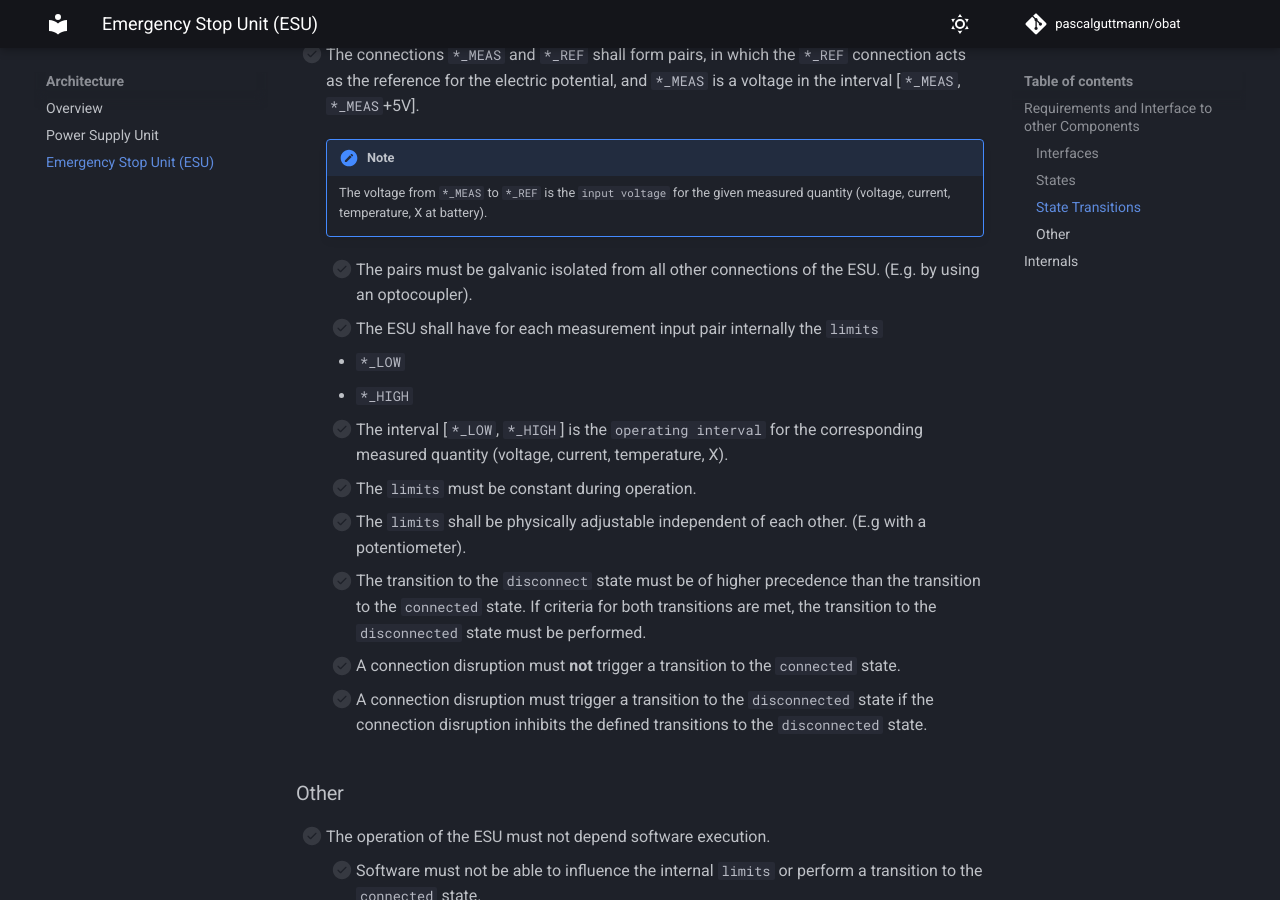
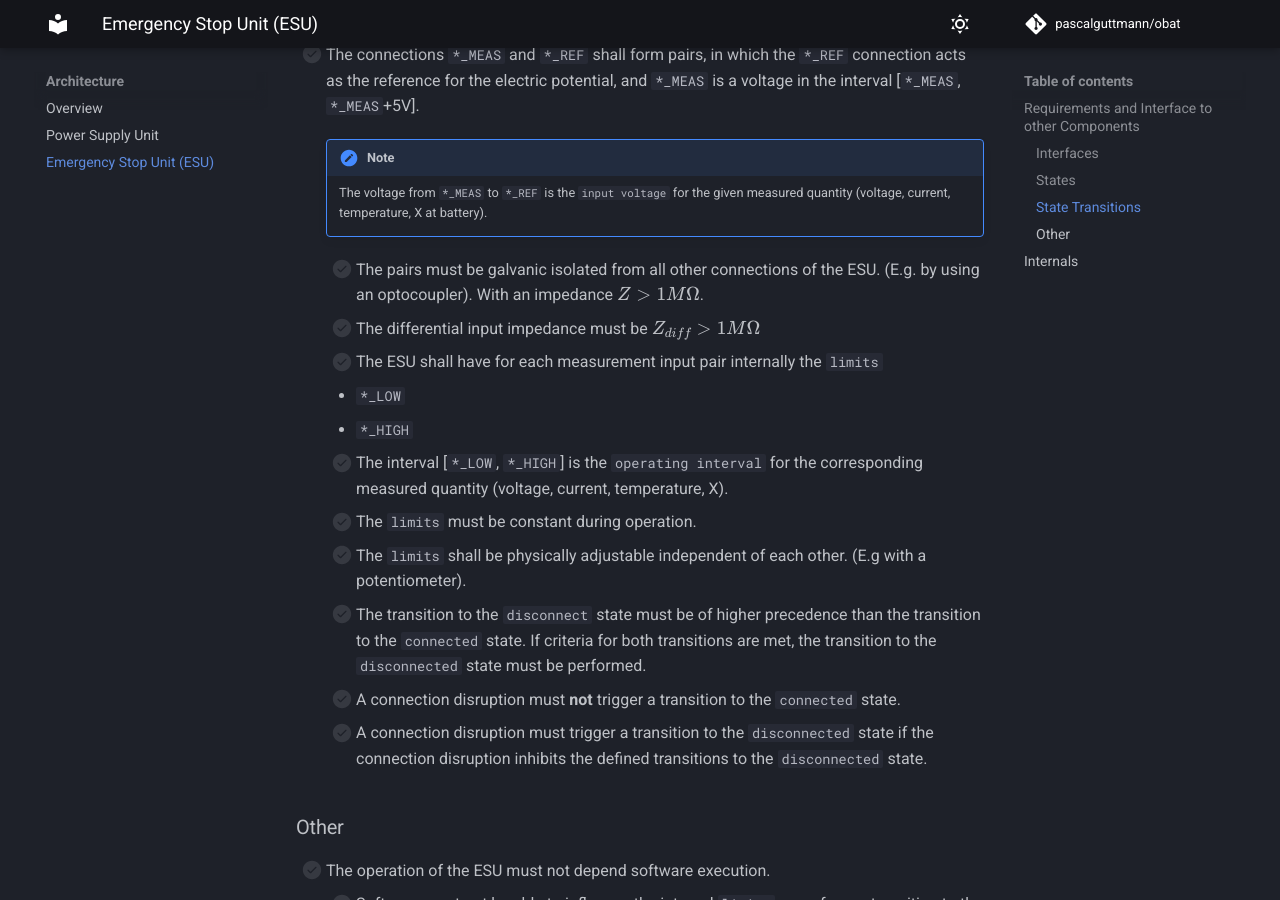
Before and after one commit to pascalguttmann/obat, an MkDocs documentation site: the page built from docs/arch/esu.md, in a window 1280 px wide and 900 px high, scrolled down 2626 px. Built offline with MkDocs 1.6.1 and Material for MkDocs 9.7.7, drawn with Linux system fonts in a browser that asks for light colours; comment, search, counter and statistics services are not loaded.

Commit message:
add input impedance requirements

```diff
--- a/docs/arch/esu.md
+++ b/docs/arch/esu.md
@@ -96,7 +96,8 @@ disconnect the battery.
         The voltage from `*_MEAS` to `*_REF` is the `input voltage` for the given measured quantity (voltage, current, temperature, X at battery).
 
     - [ ] The pairs must be galvanic isolated from all other connections of the
-        ESU. (E.g. by using an optocoupler).
+        ESU. (E.g. by using an optocoupler). With an impedance $Z > 1M \Omega$.
+    - [ ] The differential input impedance must be $Z_{diff} > 1M \Omega$
 - [ ] The ESU shall have for each measurement input pair internally the `limits`
     -  `*_LOW`
     -  `*_HIGH`
```
